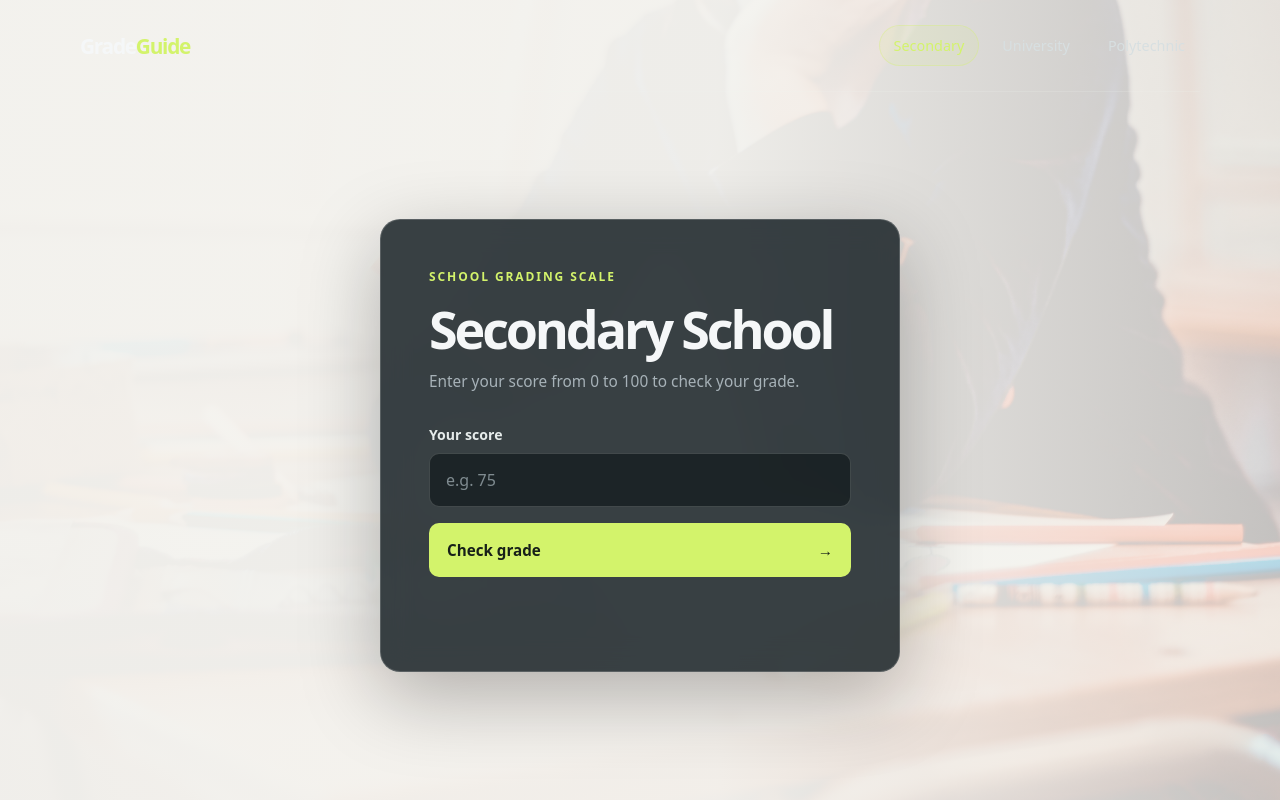
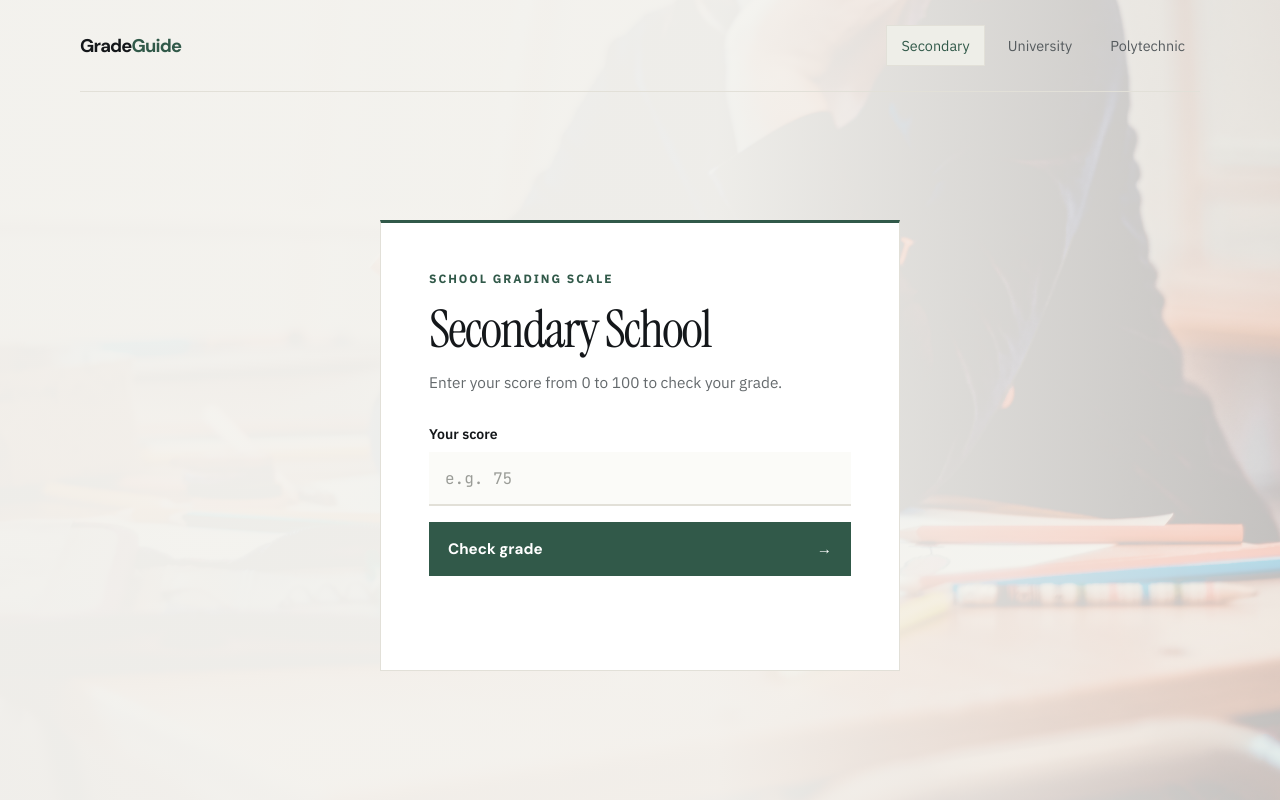
Before and after one commit to richarddeveops/conditional-statement-GRADING-SYSTEM, a plain HTML site: page secondary.html in a window 1280 px wide. Drawn offline with Linux system fonts and the light colour scheme.

Commit message:
Redesign grading system styles

```diff
--- a/style.css
+++ b/style.css
@@ -1,6 +1,8 @@
+@import url("https://fonts.googleapis.com/css2?family=Archivo+Black&family=IBM+Plex+Sans:wght@400;500;600;700&family=IBM+Plex+Mono:wght@400;500&display=swap");
+
 :root {
     color-scheme: dark;
-    font-family: system-ui, -apple-system, BlinkMacSystemFont, "Segoe UI", sans-serif;
+    font-family: "IBM Plex Sans", sans-serif;
     color: #f5f7f8;
     background: #101820;
     font-synthesis: none;
@@ -272,6 +274,137 @@ h1 {
     line-height: 1.5;
 }
 
+:root {
+    color-scheme: light;
+    --ink: #0d0d0d;
+    --muted: #565654;
+    --accent: #d92b2b;
+    --panel: #fff;
+    --line: #d8d6d0;
+    font-family: "IBM Plex Sans", sans-serif;
+    color: var(--ink);
+    background: #f4f3ef;
+}
+
+body {
+    color: var(--ink);
+    background-color: #f4f3ef;
+    font-family: "IBM Plex Sans", sans-serif;
+}
+
+.home-page {
+    background-image:
+        linear-gradient(90deg, rgb(244 243 239 / 97%) 0 56%, rgb(244 243 239 / 74%) 100%),
+        url("./assets/background.jpg");
+}
+
+.site-header { border-color: #d8d6d0; }
+
+.brand {
+    font-family: "Archivo Black", sans-serif;
+    font-size: 1.05rem;
+    letter-spacing: -.06em;
+}
+
+.brand span,
+.eyebrow,
+.hero-card h1 span,
+.school-arrow,
+.grade-result {
+    color: var(--accent);
+}
+
+.nav-link {
+    border-radius: 0;
+    color: #242424;
+}
+
+.nav-link:hover,
+.nav-link:focus-visible,
+.nav-link[aria-current="page"] {
+    border-color: var(--accent);
+    background: transparent;
+    color: var(--accent);
+}
+
+.hero-card h1,
+.grading-card h1 {
+    font-family: "Archivo Black", sans-serif;
+    letter-spacing: -.075em;
+}
+
+.hero-card h1 span { display: block; }
+
+.hero-description,
+.page-description,
+.home-note { color: #565654; }
+
+.school-options {
+    gap: 0;
+    border-top: 2px solid #0d0d0d;
+}
+
+.school-card {
+    min-height: 145px;
+    border: 0;
+    border-bottom: 1px solid #bdbbb4;
+    border-radius: 0;
+    background: transparent;
+}
+
+.school-card:nth-child(2) { margin-left: 9%; }
+.school-card:nth-child(3) { margin-left: 18%; }
+
+.school-card:hover,
+.school-card:focus-visible {
+    transform: none;
+    border-color: var(--accent);
+    background: #eeece7;
+}
+
+.school-number {
+    color: var(--accent);
+    font-family: "IBM Plex Mono", monospace;
+}
+
+.school-name {
+    color: #0d0d0d;
+    font-family: "IBM Plex Sans", sans-serif;
+    font-size: 1.2rem;
+    font-weight: 600;
+}
+
+.grading-card {
+    border: 0;
+    border-top: 4px solid var(--accent);
+    border-radius: 0;
+    background: #fff;
+    box-shadow: none;
+}
+
+.score-field input {
+    border: 0;
+    border-bottom: 2px solid #0d0d0d;
+    border-radius: 0;
+    background: #f4f3ef;
+    color: #0d0d0d;
+    font-family: "IBM Plex Mono", monospace;
+}
+
+.score-field input:focus {
+    border-color: var(--accent);
+    box-shadow: none;
+}
+
+.submit-button {
+    border-radius: 0;
+    background: var(--accent);
+    color: #fff;
+}
+
+.submit-button:hover,
+.submit-button:focus-visible { background: #b51e1e; }
+
 @media (max-width: 640px) {
     .site-header {
         width: min(100% - 32px, 1120px);
@@ -343,3 +476,160 @@ h1 {
         transition-duration: 0.01ms !important;
     }
 }
+
+:root {
+    color-scheme: light;
+    --ink: #14171a;
+    --muted: #656a6d;
+    --accent: #315949;
+    --panel: #fff;
+    --line: #e2e0d8;
+    font-family: "DM Sans", sans-serif;
+    color: var(--ink);
+    background: #f8f7f4;
+}
+
+body {
+    color: var(--ink);
+    background-color: #f8f7f4;
+    background-image: none;
+}
+
+.home-page {
+    background-image:
+        linear-gradient(115deg, rgb(248 247 244 / 94%), rgb(248 247 244 / 82%)),
+        url("./assets/background.jpg");
+}
+
+.site-header {
+    border-color: var(--line);
+}
+
+.brand {
+    font-family: "DM Sans", sans-serif;
+    font-size: 1.15rem;
+    letter-spacing: -.045em;
+}
+
+.brand span,
+.eyebrow,
+.hero-card h1 span,
+.nav-link[aria-current="page"],
+.school-arrow,
+.grade-result {
+    color: var(--accent);
+}
+
+.nav-link {
+    border-radius: 0;
+    color: #555b5e;
+}
+
+.nav-link:hover,
+.nav-link:focus-visible,
+.nav-link[aria-current="page"] {
+    border-color: var(--line);
+    background: #eeeee8;
+}
+
+.hero-card h1,
+.grading-card h1 {
+    font-family: "Instrument Serif", serif;
+    font-weight: 400;
+    letter-spacing: -.035em;
+}
+
+.hero-card h1 span {
+    display: inline;
+}
+
+.hero-description,
+.page-description,
+.home-note {
+    color: var(--muted);
+}
+
+.school-options {
+    gap: 0;
+    border-top: 1px solid var(--line);
+    border-left: 1px solid var(--line);
+}
+
+.school-card {
+    min-height: 130px;
+    border: 0;
+    border-right: 1px solid var(--line);
+    border-bottom: 1px solid var(--line);
+    border-radius: 0;
+    background: #fff;
+}
+
+.school-card:hover,
+.school-card:focus-visible {
+    transform: none;
+    border-color: var(--line);
+    background: #f0f1eb;
+}
+
+.school-number,
+.school-name {
+    color: var(--muted);
+}
+
+.school-name {
+    color: var(--ink);
+}
+
+.grading-card {
+    border: 1px solid var(--line);
+    border-top: 3px solid var(--accent);
+    border-radius: 0;
+    background: #fff;
+    box-shadow: none;
+    backdrop-filter: none;
+}
+
+.score-field label {
+    color: var(--ink);
+}
+
+.score-field input {
+    border-color: var(--line);
+    border-radius: 0;
+    background: #fbfbf8;
+    color: var(--ink);
+    font-family: "JetBrains Mono", monospace;
+    font-variant-numeric: tabular-nums;
+}
+
+.score-field input::placeholder {
+    color: #9a9c97;
+}
+
+.score-field input:focus {
+    border-color: var(--accent);
+    box-shadow: 0 0 0 2px rgb(49 89 73 / 12%);
+}
+
+.submit-button {
+    border: 1px solid var(--accent);
+    border-radius: 0;
+    background: var(--accent);
+    color: #fff;
+    font-family: "DM Sans", sans-serif;
+}
+
+.submit-button:hover,
+.submit-button:focus-visible {
+    background: #254737;
+}
+
+@media (max-width: 640px) {
+    .school-options {
+        border-left: 0;
+    }
+
+    .school-card {
+        border-left: 1px solid var(--line);
+    }
+}
```
